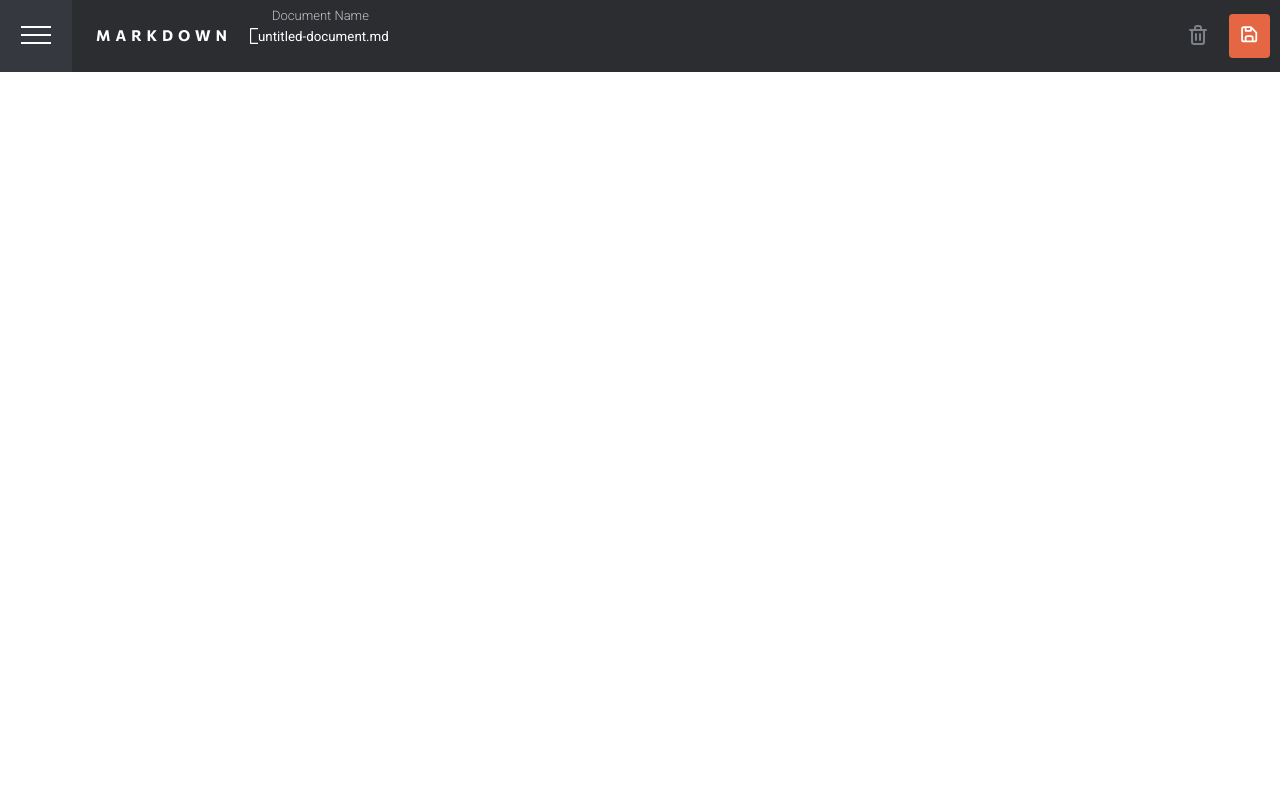
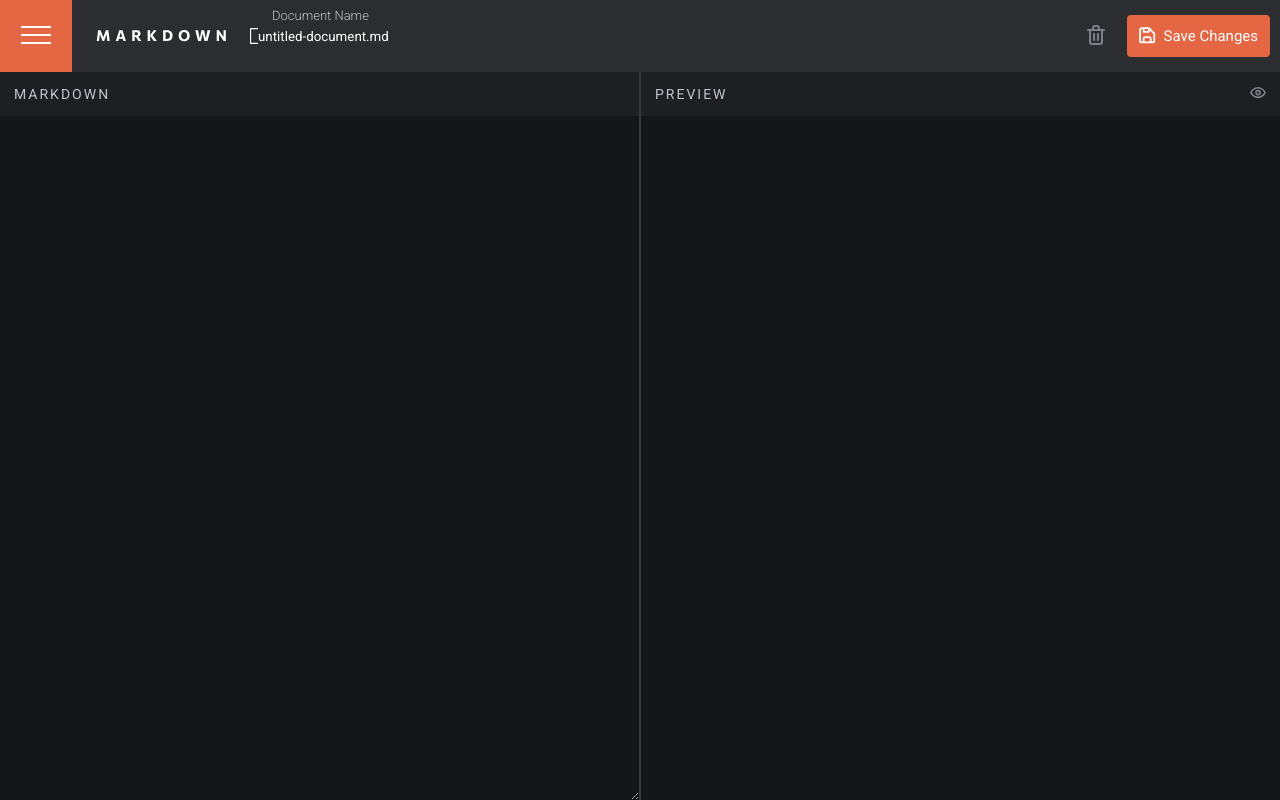
Before and after one commit to aramfilak/markdown-editor, a React (Vite) app: page / in a window 1280 px wide. Built offline with nearby package versions, Linux system fonts and the light colour scheme.

Commit message:
add MarkdownEditor

```diff
--- a/index.html
+++ b/index.html
@@ -4,6 +4,9 @@
     <meta charset="UTF-8" />
     <link rel="icon" type="image/svg+xml" href="/vite.svg" />
     <meta name="viewport" content="width=device-width, initial-scale=1.0" />
+    <meta name="Googlebot" content="noindex" />
+    <meta name="robots" content="noindex" />
+
     <meta
       name="description"
       content="Author: Aram Filak, Illustrator: Markdown Editor to create
--- a/src/App.tsx
+++ b/src/App.tsx
@@ -1,18 +1,19 @@
 import "./App.scss";
 import "react-toastify/dist/ReactToastify.css";
-
 import React from "react";
 import Topbar from "./components/Topbar";
 import Sidebar from "./components/Sidebar";
-import { ToastContainer, Zoom } from "react-toastify";
+import { Bounce, ToastContainer, Zoom } from "react-toastify";
+import MarkdownEditor from "./components/MarkdownEditor";
 
 const App: React.FC = (): JSX.Element => {
   return (
     <main className="app">
-      <ToastContainer position="top-center" autoClose={1000} transition={Zoom} theme="light" />
+      <ToastContainer position="bottom-right" autoClose={1000} transition={Bounce} theme="dark" />
       <Sidebar />
       <div className="app-body">
         <Topbar />
+        <MarkdownEditor />
       </div>
     </main>
   );
--- /dev/null
+++ b/src/components/MarkdownEditor.scss
@@ -0,0 +1,60 @@
+@use "../sass/abstracts/" as *;
+.markdown-editor {
+  display: flex;
+  flex-direction: column;
+  height: calc(100vh - 72px);
+  .column {
+    border: none;
+    border: rem(1.5) solid var(--mode-col);
+  }
+  .markdown-input,
+  .markdown-preview {
+    background-color: var(--mode-bg);
+    .header {
+      display: flex;
+      justify-content: space-between;
+      background-color: var(--mode-header);
+      padding: rem(14);
+
+      .title {
+        color: var(--mode-h);
+        text-transform: uppercase;
+        color: var(--mode-p);
+        font-weight: 500;
+        letter-spacing: rem(2);
+        font-size: rem(14);
+      }
+    }
+  }
+  .markdown-input {
+    display: flex;
+    flex-direction: column;
+    flex: 1;
+    #input {
+      height: 100%;
+      outline: none;
+      border: none;
+      font-family: "Roboto Mono";
+      font-size: rem(14);
+      line-height: rem(24);
+      color: var(--mode-p);
+      padding: rem(16);
+      background-color: var(--mode-bg);
+      font-weight: 400;
+      &:focus {
+        box-shadow: inset 0 0 0 1px var(--orange);
+      }
+    }
+  }
+
+  .markdown-preview {
+    flex: 1;
+    #preview {
+      height: 100%;
+    }
+  }
+
+  @include mq(md) {
+    flex-direction: row;
+  }
+}
--- /dev/null
+++ b/src/components/MarkdownEditor.tsx
@@ -0,0 +1,36 @@
+import { PreviewSvg } from "../assets/Svg";
+import "./MarkdownEditor.scss";
+import React, { useState } from "react";
+
+const MarkdownEditor: React.FC = (): JSX.Element => {
+  const [preview, setPreview] = useState<boolean>(false);
+  return (
+    <div className="markdown-editor">
+      {/*Markdown Input*/}
+      {!preview && (
+        <>
+          <div className="markdown-input">
+            <header className="header">
+              <label className="title" htmlFor="input">
+                markdown
+              </label>
+            </header>
+            <textarea id="input" />
+          </div>
+          <hr className="column" />
+        </>
+      )}
+      {/*Markdown Preview*/}
+      <div className="markdown-preview">
+        <header className="header">
+          <h3 className="title">preview</h3>
+          <button className="preview-btn" onClick={() => setPreview(!preview)}>
+            <PreviewSvg />
+          </button>
+        </header>
+        <div id="preview"></div>
+      </div>
+    </div>
+  );
+};
+export default MarkdownEditor;
--- a/src/components/Topbar.scss
+++ b/src/components/Topbar.scss
@@ -54,6 +54,9 @@
       width: rem(72);
       height: rem(72);
       background-color: var(--700);
+      &:hover {
+        background-color: var(--orange);
+      }
     }
     .logo {
       display: none;
@@ -104,7 +107,9 @@
       background-color: var(--orange);
       padding: rem(12);
       border-radius: rem(4);
-
+      p {
+        display: none;
+      }
       &:hover {
         background-color: var(--orange-hover);
       }
@@ -118,4 +123,19 @@
       }
     }
   }
+
+  @include mq(md) {
+    .right-side {
+      .save-document-btn {
+        display: flex;
+        gap: rem(8);
+        p {
+          display: inline;
+          color: var(--100);
+          text-transform: capitalize;
+          font-size: rem(15);
+        }
+      }
+    }
+  }
 }
--- a/src/components/Topbar.tsx
+++ b/src/components/Topbar.tsx
@@ -115,6 +115,7 @@ const TopToolsBar: React.FC = (): JSX.Element => {
         {/* Save Document  */}
         <button className="save-document-btn" onClick={saveDocument}>
           <SaveSvg />
+          <p> save changes</p>
         </button>
       </div>
     </div>
--- a/src/sass/base/_variables.scss
+++ b/src/sass/base/_variables.scss
@@ -14,10 +14,13 @@ body {
   --mode-bg: var(--1000);
   --mode-h: var(--100);
   --mode-p: var(--400);
-  ---main-transition: all 0.3s ease-in-out;
+  --mode-header: var(--900);
+  --mode-col: var(--700);
 }
 body.light-theme {
   --mode-bg: var(--100);
   --mode-h: var(--1000);
   --mode-p: var(--500);
+  --mode-header: var(--200);
+  --mode-col: var(--300);
 }
```
